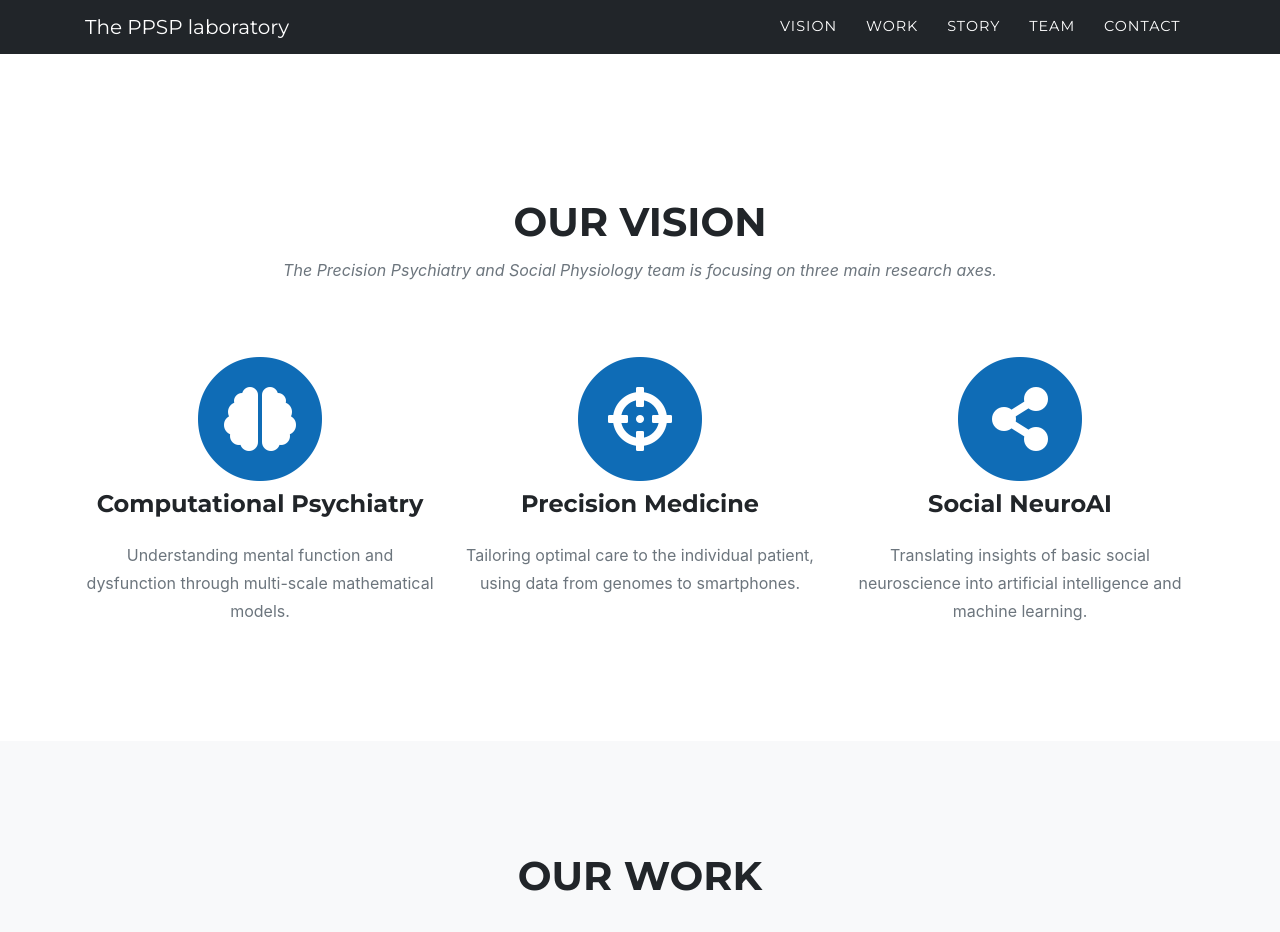
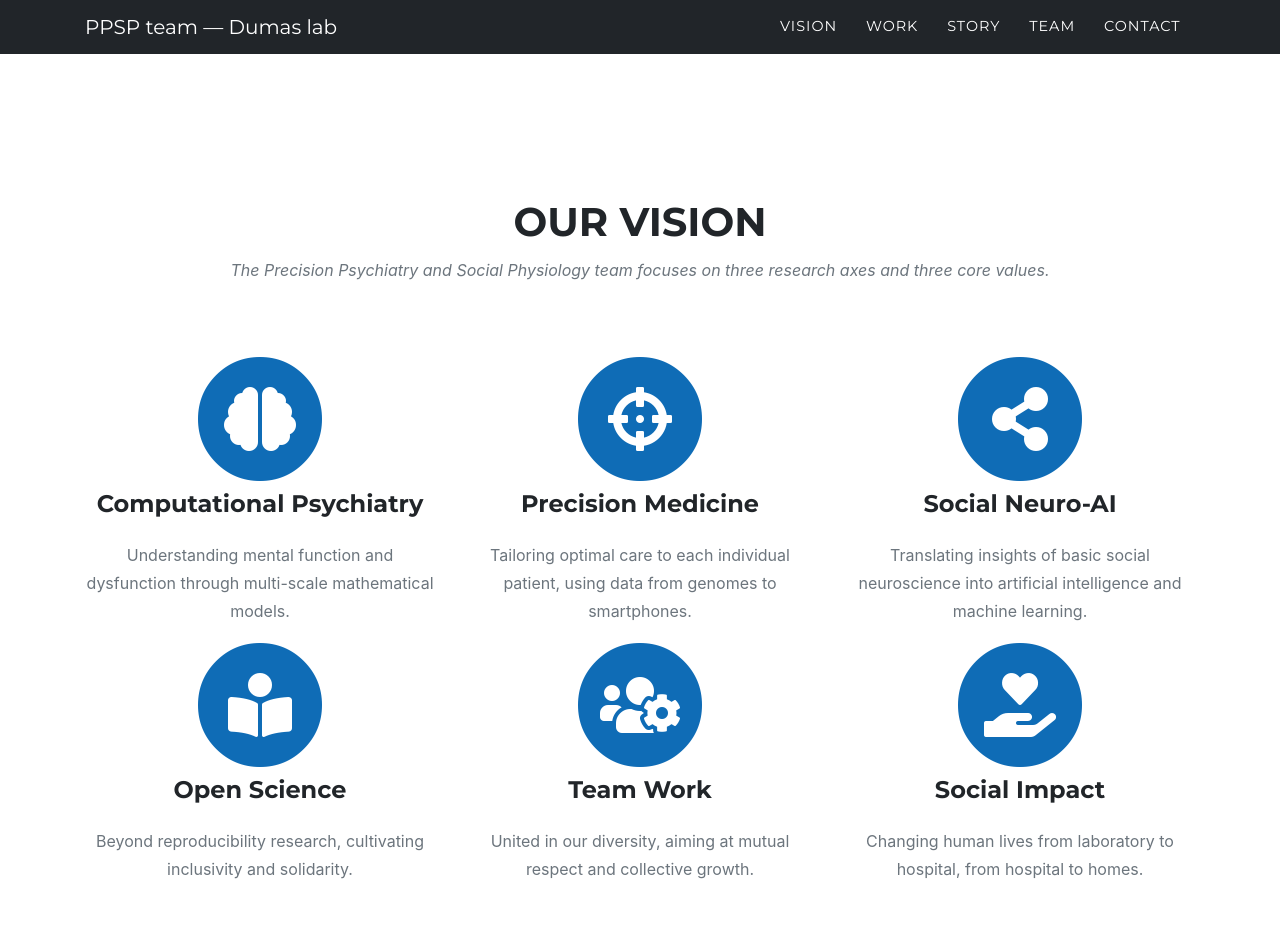
Before and after one commit to raviriley/agency-jekyll-theme, a Jekyll site: the page built from index.md, in a window 1280 px wide and 1400 px high, scrolled down 1016 px. Shown: the top 932 px of the window. Built offline with Jekyll 4.4.1, drawn with Linux system fonts in a browser that asks for light colours; some web fonts are replaced.

Commit message:
Update: title + header + vision section

```diff
--- a/_config.yml
+++ b/_config.yml
@@ -16,7 +16,7 @@ theme:
 url    : "ppsp-team.github.io" # the base hostname & protocol for your site, e.g. http://example.com
 baseurl: "/" # the subpath of your site, e.g. /blog
 
-title      : The PPSP laboratory
+title      : "PPSP team — Dumas lab"
 email      : contact@ppsp.team #this is also the email contact forms will go to
 description: "The Precision Psychiatry and Social Physiology team combines computational biology and social neuroscience approaches to pave the way for a Predictive, Preventive, Personalized, Prescriptive, and Participatory (5P) medicine, especially for mental disorders."
 author     : Guillaume Dumas
--- a/_data/sitetext.yml
+++ b/_data/sitetext.yml
@@ -6,18 +6,27 @@ header:
 
 projects:
     title: "Our vision"
-    text: "The Precision Psychiatry and Social Physiology team is focusing on three main research axes."
+    text: "The Precision Psychiatry and Social Physiology team focuses on three research axes and three core values."
     section: projects
     list:
       - title: "Computational Psychiatry"
         desc: "Understanding mental function and dysfunction through multi-scale mathematical models."
         icon: fas fa-brain #find more at https://fontawesome.com/icons
       - title: "Precision Medicine"
-        desc: "Tailoring optimal care to the individual patient, using data from genomes to smartphones."
+        desc: "Tailoring optimal care to each individual patient, using data from genomes to smartphones."
         icon: fas fa-crosshairs
-      - title: "Social NeuroAI"
+      - title: "Social Neuro-AI"
         desc: "Translating insights of basic social neuroscience into artificial intelligence and machine learning."
         icon: fas fa-share-alt
+      - title: "Open Science"
+        desc: "Beyond reproducibility research, cultivating inclusivity and solidarity."
+        icon: fas fa-book-reader #find more at https://fontawesome.com/icons
+      - title: "Team Work"
+        desc: "United in our diversity, aiming at mutual respect and collective growth."
+        icon: fas fa-users-cog
+      - title: "Social Impact"
+        desc: "Changing human lives from laboratory to hospital, from hospital to homes."
+        icon: fas fa-hand-holding-heart
 
 papers:
     title: "Our work"
```
Also changed, not shown: assets/img/header.png.
